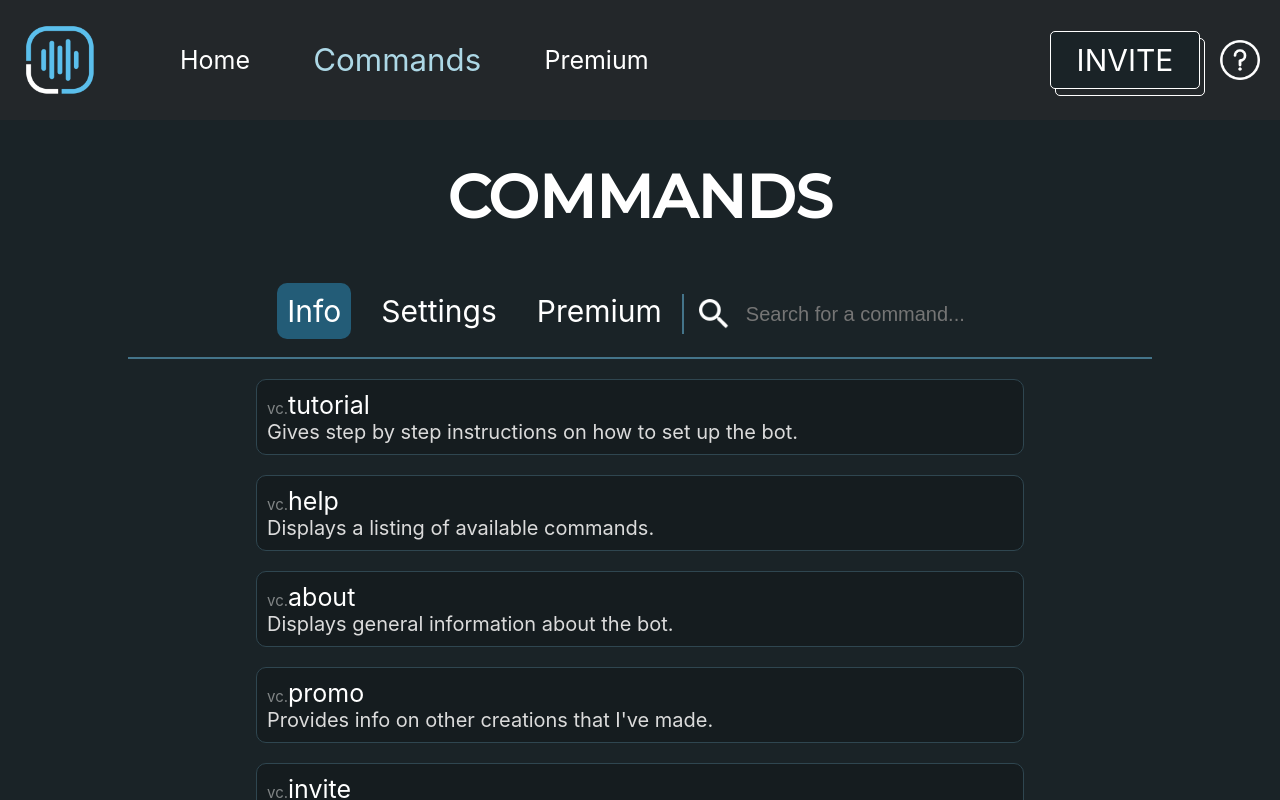
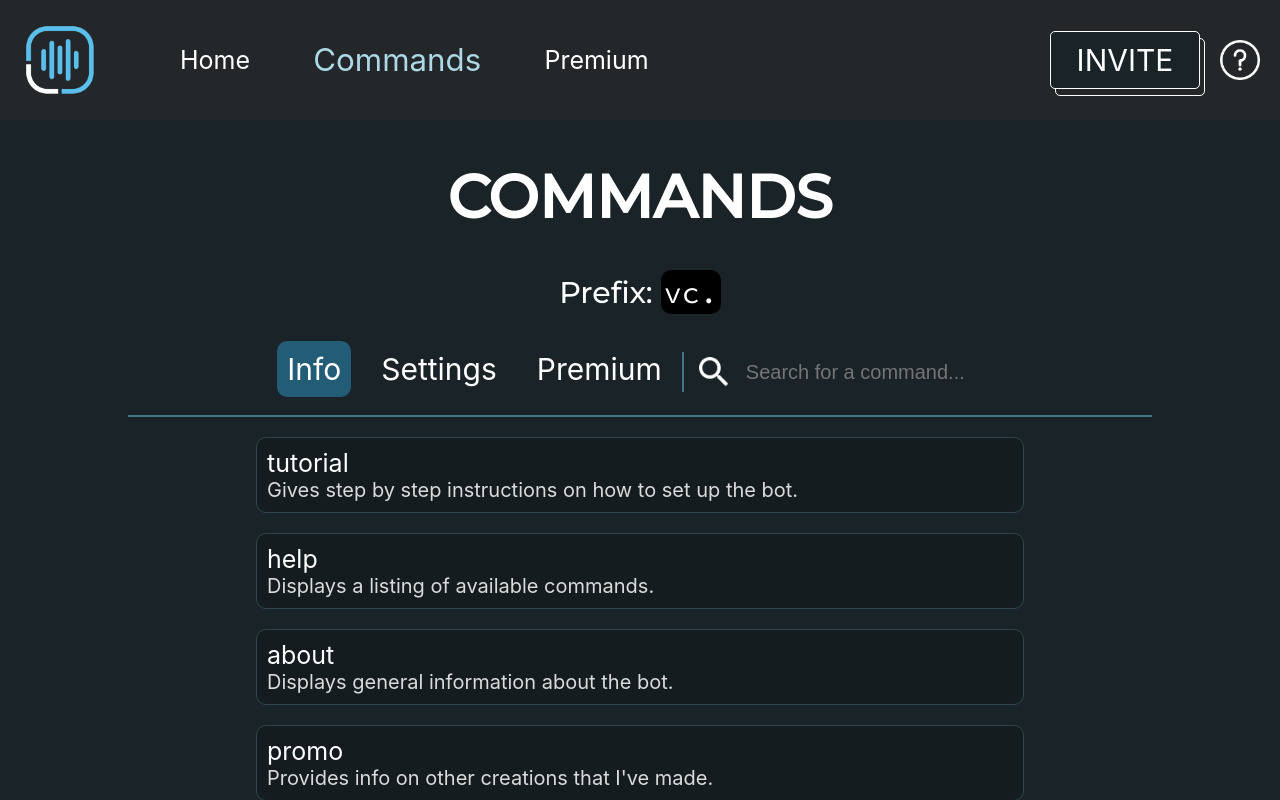
Before and after one commit to okay1204/Voice-Rooms-Site, a React (Create React App) app: page /commands in a window 1280 px wide. Shown: the top 800 px of the page. Built offline with nearby package versions, Linux system fonts and the light colour scheme.

Commit message:
Removed command prefix from command listing and added header to page instead

```diff
--- a/public/index.html
+++ b/public/index.html
@@ -5,6 +5,7 @@
     <link rel="icon" href="%PUBLIC_URL%/favicon.ico" />
     <link rel="preconnect" href="https://fonts.gstatic.com">
     <link href="https://fonts.googleapis.com/css2?family=Montserrat:wght@500&display=swap" rel="stylesheet">
+    <link href="https://fonts.googleapis.com/css2?family=Source+Code+Pro&display=swap" rel="stylesheet">
     <meta name="viewport" content="width=device-width, initial-scale=1" />
     <meta name="theme-color" content="#000000" />
     <meta
--- a/src/components/commandBox.js
+++ b/src/components/commandBox.js
@@ -3,12 +3,8 @@ import '../styles/commandBox.css'
 function CommandBox(props) {
     return (
         <div className={`command-box ${props.className ? props.className : ''}`}>
-            <div className='command-name-wrapper'>
-                <span className='command-prefix'>vc.</span><span className='command-name'>{props.name}</span>
-            </div>
-            <span className='command-desc'>
-                {props.desc}
-            </span>
+            <span className='command-name'>{props.name}</span>
+            <span className='command-desc'>{props.desc}</span>
 
         </div>
     )
--- a/src/pages/commands.js
+++ b/src/pages/commands.js
@@ -53,6 +53,7 @@ function Commands(props) {
             </Helmet>
 
             <h1 className='commands-title'>Commands</h1>
+            <span className='commands-prefix-title'>Prefix: <code className='commands-prefix'>vc.</code></span>
 
             <div className='commands-category-container'>
 
--- a/src/styles/commandBox.css
+++ b/src/styles/commandBox.css
@@ -10,13 +10,9 @@
 }
 
 .command-name {
+    display: block;
     color: white;
     font-size: 25px;
-}
-
-.command-prefix {
-    font-size: 15px;
-    color:rgb(129, 133, 134);
 }
 
 .command-desc {
--- a/src/styles/commands.css
+++ b/src/styles/commands.css
@@ -3,6 +3,21 @@
     font-family: Montserrat, sans-serif;
     font-size: 60px;
     text-transform: uppercase;
+}
+
+.commands-prefix-title {
+    color: white;
+    font-family: Montserrat, sans-serif;
+    font-size: 30px;
+    display: block;
+    margin-bottom: 20px;
+}
+
+.commands-prefix {
+    font-family: 'Source Code Pro', monospace;;
+    background-color: rgb(0, 0, 0);
+    padding: 3px;
+    border-radius: 10px;
 }
 
 .commands-category-container {
@@ -116,4 +131,8 @@
     .commands-title {
         font-size: 10vw;
     }
+
+    .commands-prefix-title {
+        font-size: 8vw;
+    }
 }
```
